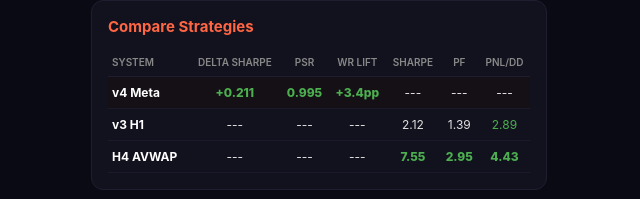
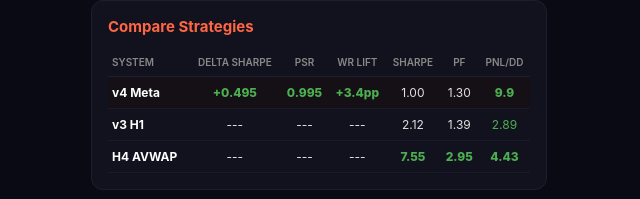
Before and after one commit to Richend0913/burningzero-site, a plain HTML site: page backtest.html in a window 1280 px wide. Shown: the part 163-362 px from the top of the page, 321-961 px from the left. Drawn offline with nearby package versions, Linux system fonts and the light colour scheme.

Commit message:
Fix v4 compare table: Delta +0.495, Sharpe 1.00, PF 1.30, PnL/DD 9.9
Co-Authored-By: Claude Opus 4.6 (1M context) <noreply@anthropic.com>

```diff
--- a/backtest.html
+++ b/backtest.html
@@ -163,12 +163,12 @@ td { padding:6px 4px; border-bottom:1px solid #1a1a2a; }
       <tbody>
         <tr id="compare-row-v4_meta" class="highlight">
           <td>v4 Meta</td>
-          <td class="compare-best">+0.211</td>
+          <td class="compare-best">+0.495</td>
           <td class="compare-best">0.995</td>
           <td class="compare-best">+3.4pp</td>
-          <td>---</td>
-          <td>---</td>
-          <td>---</td>
+          <td>1.00</td>
+          <td>1.30</td>
+          <td class="compare-best">9.9</td>
         </tr>
         <tr id="compare-row-v3_h1">
           <td>v3 H1</td>
```
